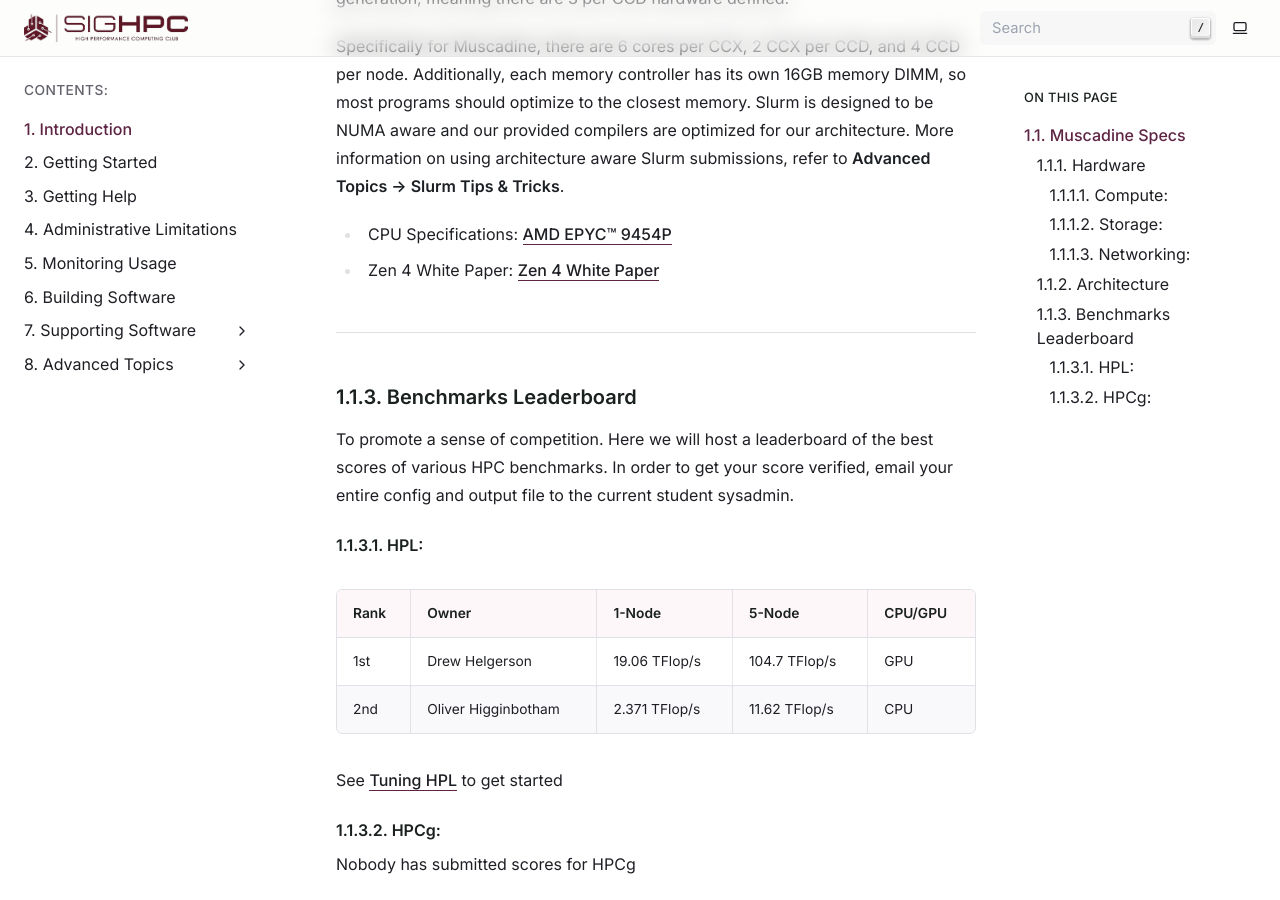
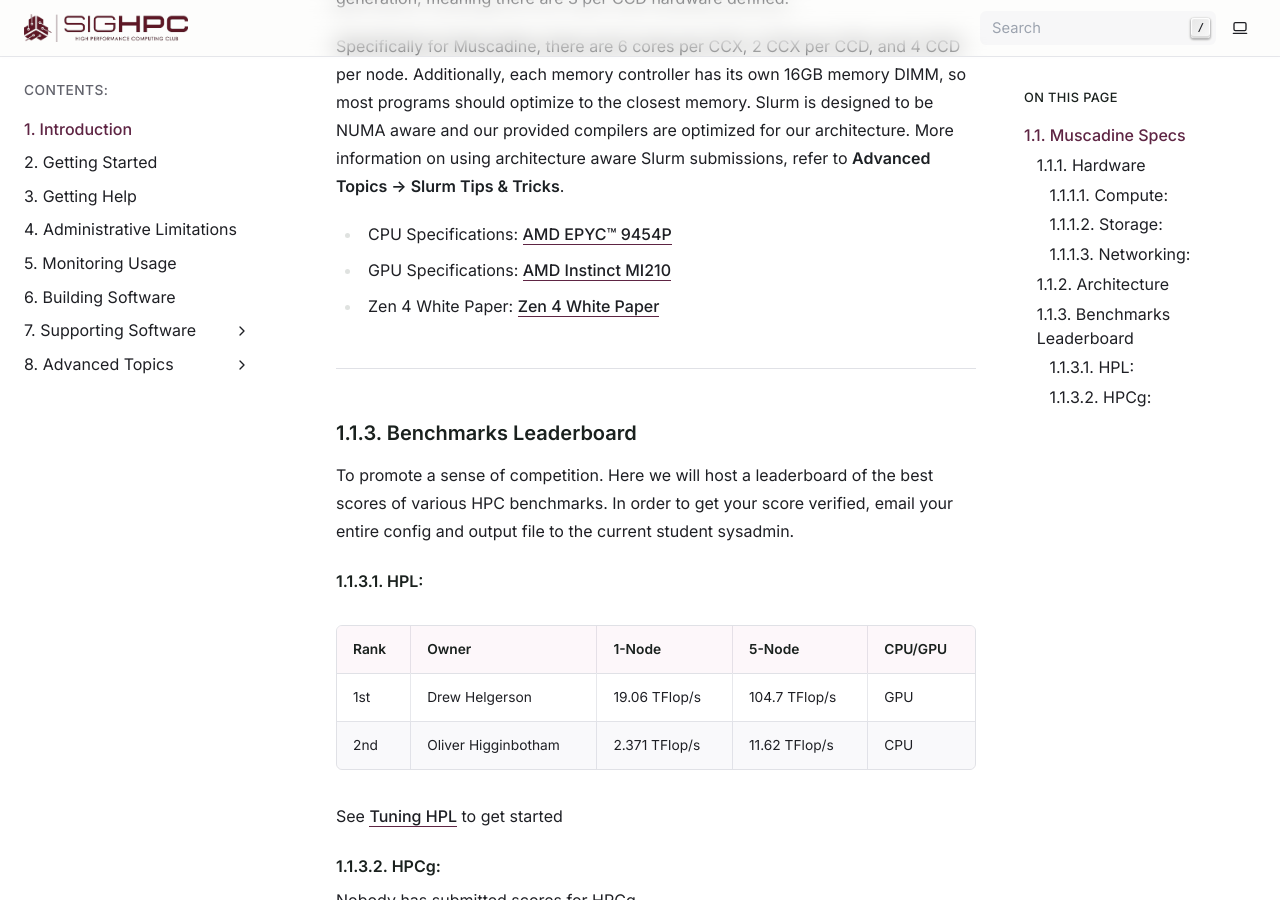
Before and after one commit to msstate-sighpc/muscadine-docs, a Sphinx documentation site: the page built from docs/introduction.md, in a window 1280 px wide and 900 px high, scrolled down 2098 px. Built offline with Sphinx 7.4.7, drawn with Linux system fonts in a browser that asks for light colours.

Commit message:
add techpowerup link

```diff
--- a/docs/introduction.md
+++ b/docs/introduction.md
@@ -45,6 +45,7 @@ Muscadine uses *AMD EPYC Genoa 9454P* running AMD's Zen 4 architecture. This arc
 Specifically for Muscadine, there are 6 cores per CCX, 2 CCX per CCD, and 4 CCD per node. Additionally, each memory controller has its own 16GB memory DIMM, so most programs should optimize to the closest memory. Slurm is designed to be NUMA aware and our provided compilers are optimized for our architecture. More information on using architecture aware Slurm submissions, refer to **Advanced Topics → Slurm Tips & Tricks**.
 
 - CPU Specifications: [AMD EPYC™ 9454P](https://www.amd.com/en/products/processors/server/epyc/4th-generation-9004-and-8004-series/amd-epyc-9454p.html)
+- GPU Specifications: [AMD Instinct MI210](https://www.techpowerup.com/gpu-specs/a100-sxm4-80-gb.c3746)
 - Zen 4 White Paper: [Zen 4 White Paper](https://www.amd.com/en/products/processors/server/epyc/4th-generation-architecture.html)
 
 ---
```
